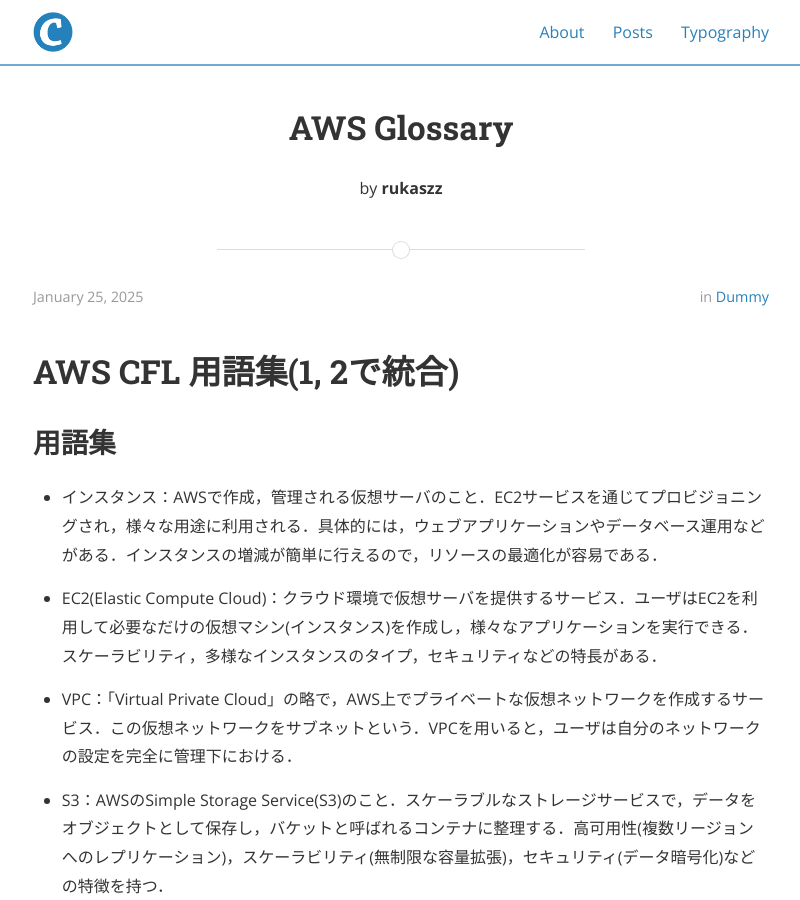
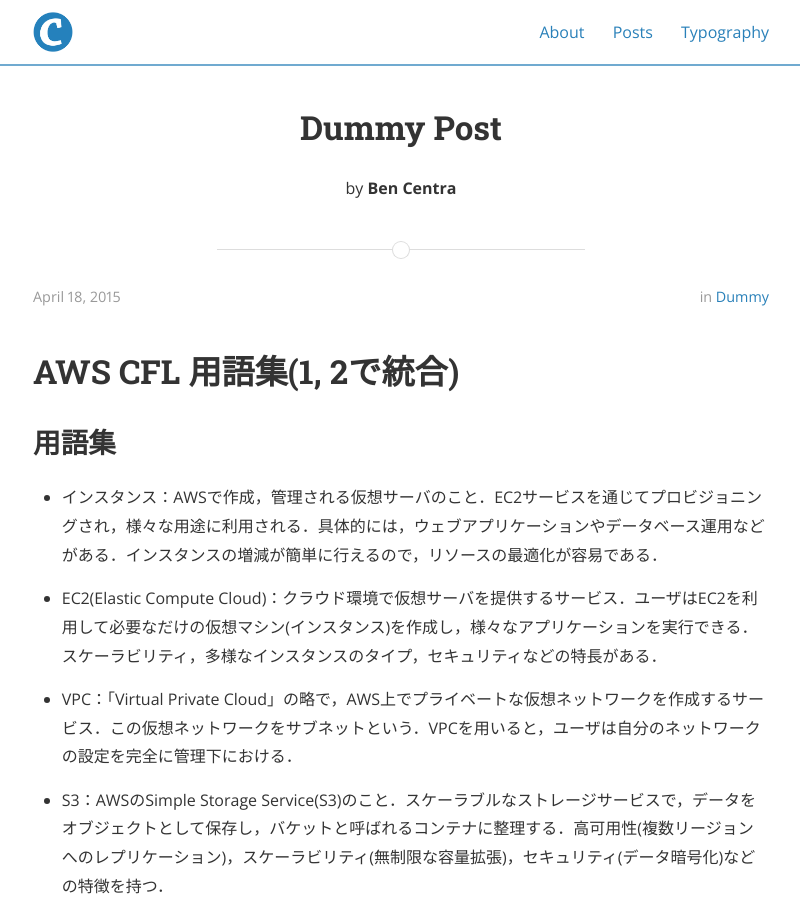
Before and after one commit to rukaszz/test_centrarium, a Jekyll site: the page built from _posts/2015-04-18-dummy.md, in a window 1280 px wide and 900 px high. Shown: the whole window, without its empty margins (239-1039 px from the left). Built offline with Jekyll 4.4.1, drawn with Linux system fonts in a browser that asks for light colours; nearby versions of some CDN libraries.

```diff
--- a/_posts/2015-04-18-dummy.md
+++ b/_posts/2015-04-18-dummy.md
@@ -1,8 +1,8 @@
 ---
 layout: post
-title:  "AWS Glossary"
-date:   2025-01-25T14:25:52-05:00
-author: rukaszz
+title:  "Dummy Post"
+date:   2015-04-18T14:25:52-05:00
+author: Ben Centra
 categories: Dummy
 ---
 
```
